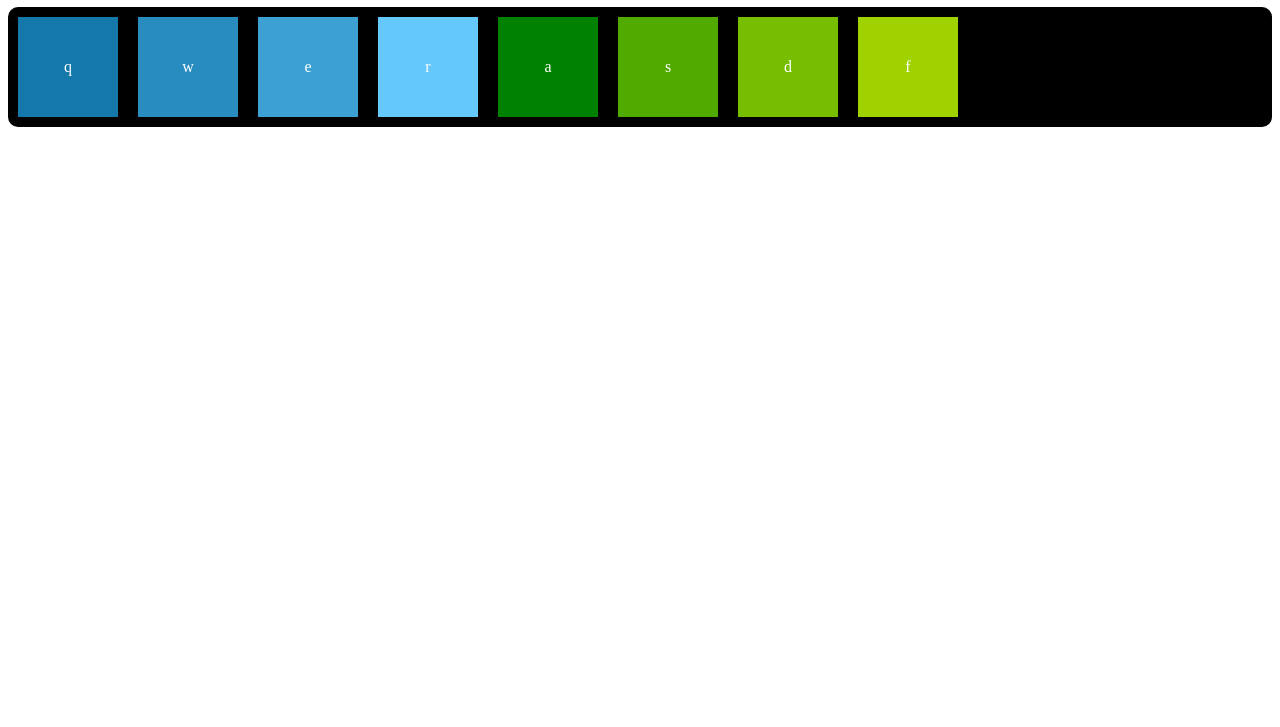
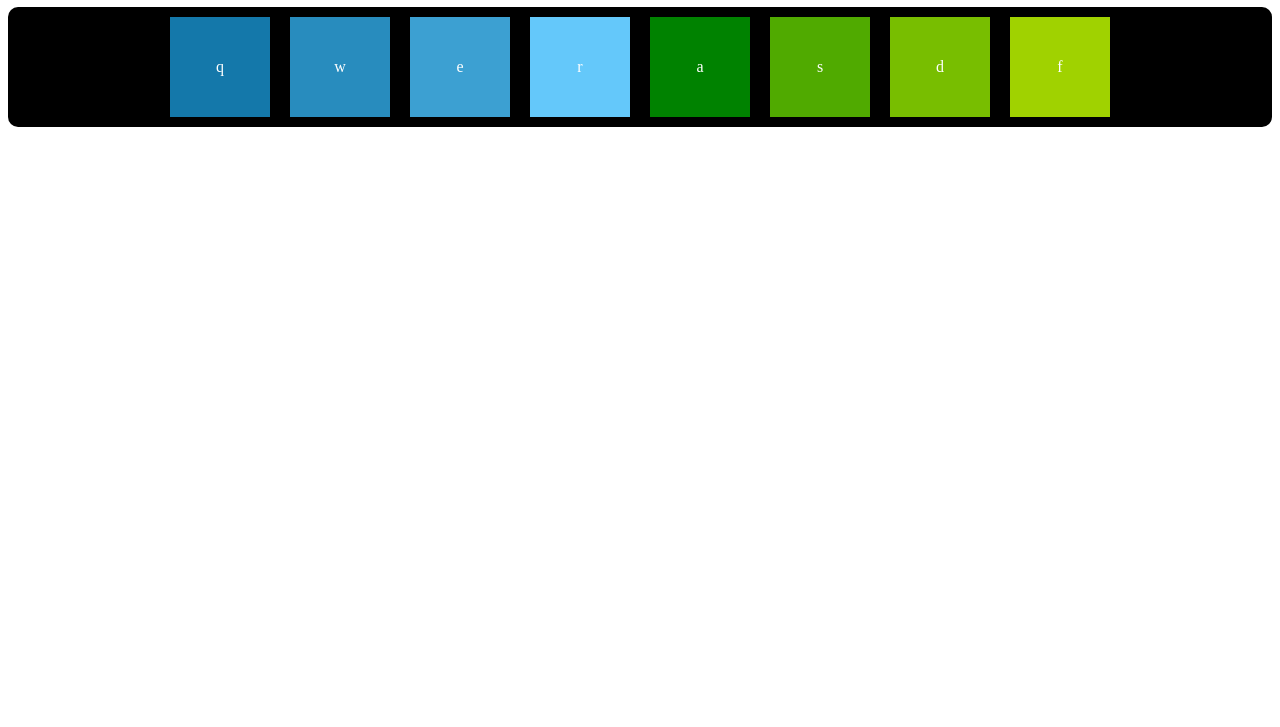
Before and after one commit to antonyveyre/tpAudioWebApp, a website: page app/index.html in a window 1280 px wide. Shown: the part 73-800 px from the top of the page. Drawn offline with Linux system fonts and the light colour scheme.

Commit message:
css update

```diff
--- a/app/styles/main.css
+++ b/app/styles/main.css
@@ -5,8 +5,10 @@
 	margin-right: auto;
 	border-radius: 10px;
 	background-color: black;
+	padding:auto;
+	text-align: center;
+}
 
-}
 
 
 .block {
```
